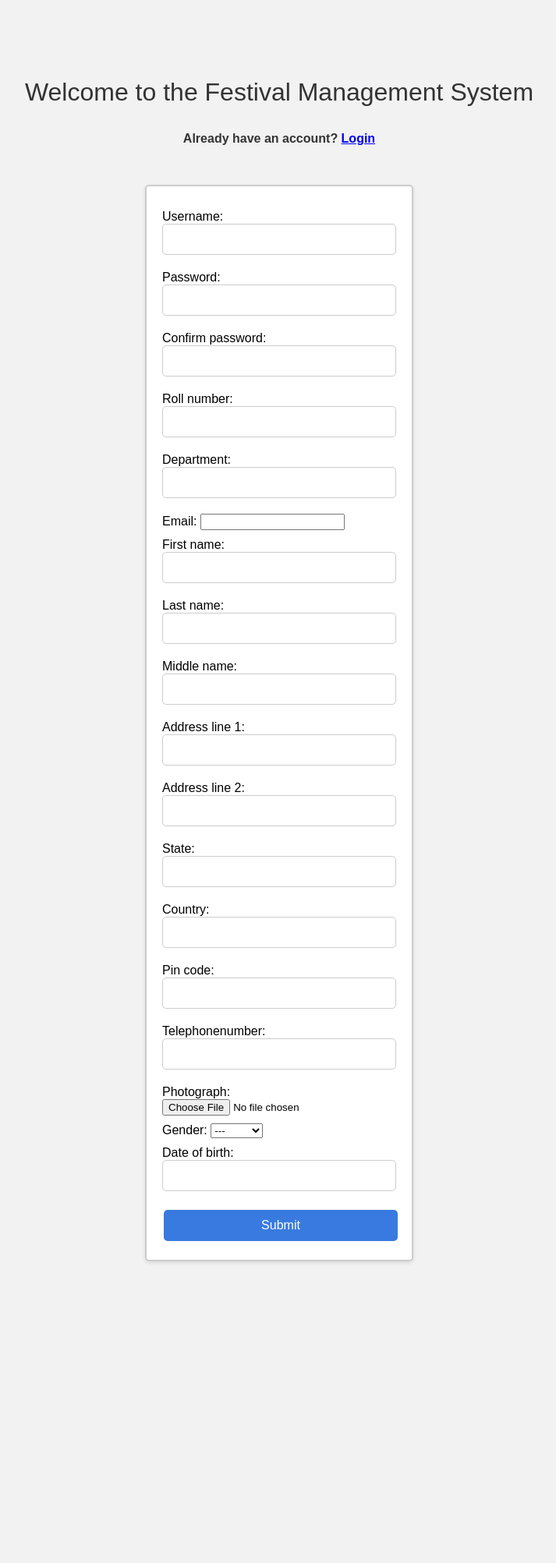
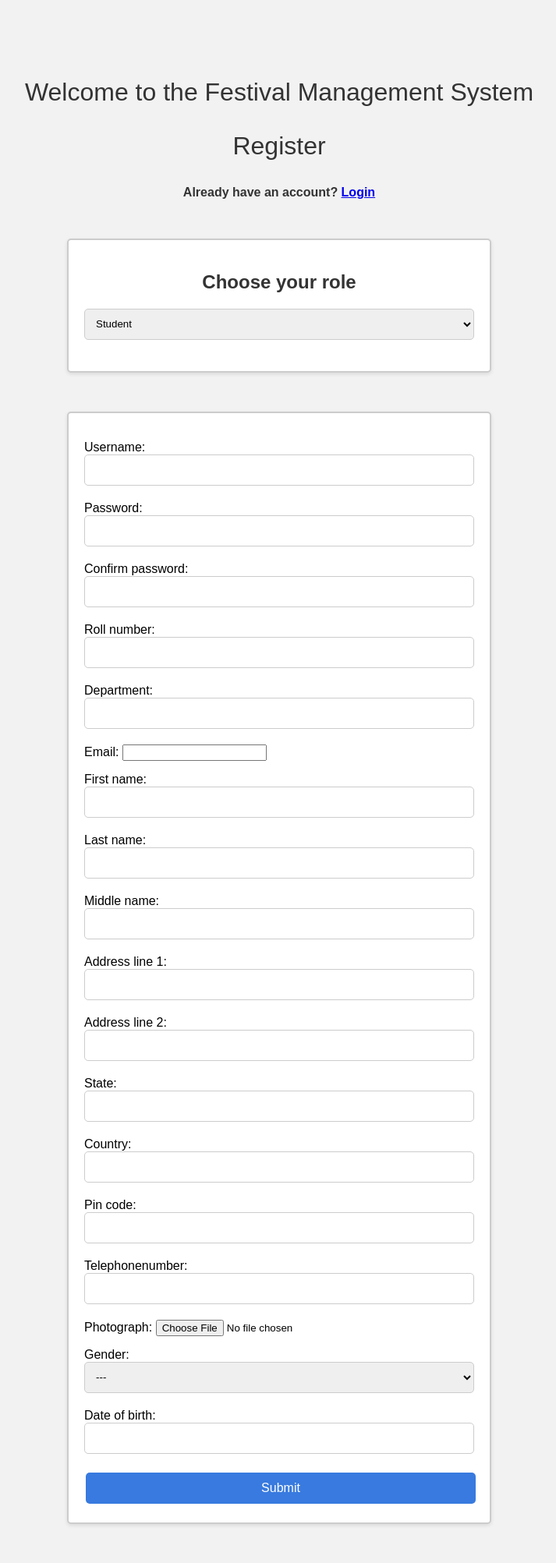
Before and after one commit to TheLapisGoat/CulturalFestManagementSystem, a Django app: page /register/ in a window 1280 px wide. Shown: the whole page at 78% size, without its empty margins (282-995 px from the left). Before the commit the page ends 1620 px from the top, so only its background shows below. Run offline with Django 5.2, Linux system fonts and the light colour scheme.

Commit message:
login and register frontend done

```diff
--- a/src/webapp/templates/registration/register.html
+++ b/src/webapp/templates/registration/register.html
@@ -30,12 +30,30 @@
             form {
                 border: 2px solid #ccc;
                 padding: 20px;
-                width: 300px;
+                width: 500px;
                 margin: 50px auto;
                 background-color: #fff;
                 padding: 20px;
                 border-radius: 5px;
                 box-shadow: 0 2px 5px rgba(0, 0, 0, 0.1);
+            }
+
+            .role h2 {
+                color: #333;
+                font-size: 24px;
+                text-align: center;
+                margin-top: 20px;
+            }
+
+            select {
+                box-sizing: border-box;
+                display: block;
+                width: 100%;
+                height: 40px;
+                padding: 10px;
+                margin-bottom: 20px;
+                border-radius: 5px;
+                border: 1px solid #ccc;
             }
 
             input[type="submit"] {
@@ -69,23 +87,59 @@
                 margin-top: 20px;
             }
 
+            #logregtext {
+                color: #333;
+                font-size: 32px;
+                text-align: center;
+                margin-top: 20px;
+            }
+
             .message {
                 color: #333;
                 font-size: 16px;
                 text-align: center;
                 margin-top: 20px;
             }
+
+            .field{
+                margin-top: 15px;
+            }
+
         </style>
     </head>
 
     <body>
-        <p>Welcome to the Festival Management System <br> </p>
+        <p>Welcome to the Festival Management System</p>
+        <p id="logregtext">Register</p>
         <h2>
         Already have an account? <a href="{% url 'login' %}">Login</a>
         </h2>
+
+        <div class="role">
+            <form action="" method="post">
+                <h2>Choose your role</h2>
+                {% csrf_token %}
+                <select name="role" onchange="this.form.submit()">
+                    <option value="student">Student</option>
+                    <option value="participant">Participant</option>
+                    <option value="volunteer">Volunteer</option>
+                    <option value="organizer">Organizer</option>
+                    <option value="admin">Admin</option>
+                </select>
+            </form>
+        </div>
+
+
         <form action="" method="post">
             {% csrf_token %}
-            {{ form }}
+
+            {% for field in form %}
+                <div class="field">
+                    {{field.label_tag}}
+                    {{field}}
+                </div>
+            {% endfor %}
+
             <input type="submit" value="Submit">
         </form>
         <div class="message">
```
Also changed, not shown: src/webapp/templates/registration/login.html (+39 -3 lines).
